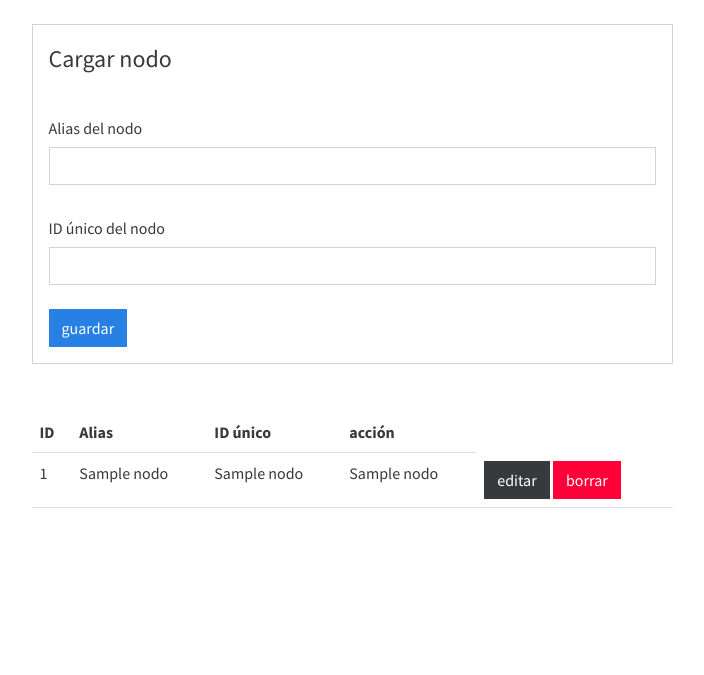
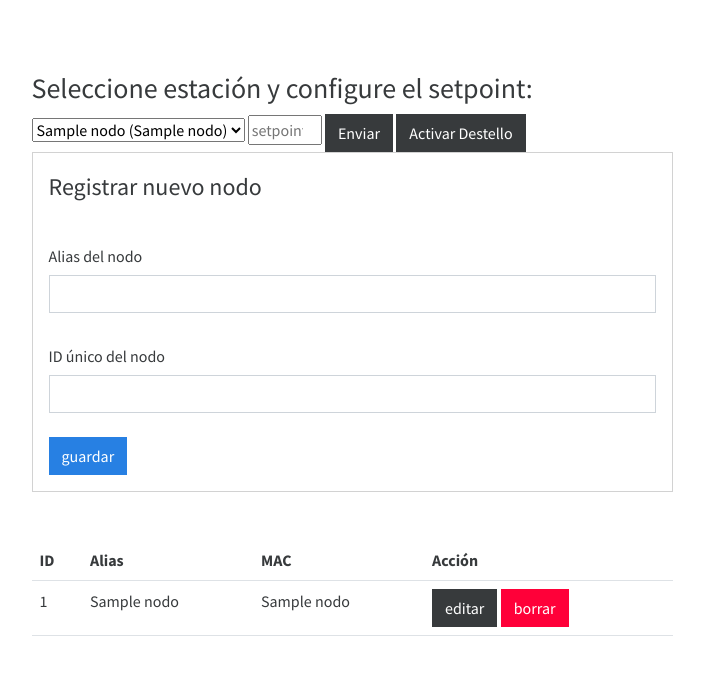
Before and after one commit to zadasa-u/docker_iot, a Flask app: template rscw/templates/index.html in a window 1280 px wide. Shown: the part 56-731 px from the top of the page, without its empty margins (288-992 px from the left). Run offline with Flask 3, Linux system fonts and the light colour scheme; the template is opened without the code that fills it: most values are stand-ins (such as "Sample title", 1, 10 or a date in 2020); some libraries are stand-ins or nearby versions.

Commit message:
Selector de setpoint

```diff
--- a/rscw/requirements.txt
+++ b/rscw/requirements.txt
@@ -1,3 +1,8 @@
 Flask==3.0.3
 flask-mysqldb==2.0.0
 gunicorn==22.0.0
+
+certifi==2022.12.7
+environs==9.5.0
+
+paho-mqtt==1.6.1
--- a/rscw/rscw.py
+++ b/rscw/rscw.py
@@ -1,9 +1,10 @@
 from flask import Flask, render_template, request, redirect, url_for, flash, session
 from flask_mysqldb import MySQL
-import os, logging
+import os, logging, ssl
 from functools import wraps
 from werkzeug.middleware.proxy_fix import ProxyFix
 from werkzeug.security import check_password_hash, generate_password_hash
+#from paho.mqtt.client import mqtt
 
 logging.basicConfig(format='%(asctime)s - RSCW - %(levelname)s - %(message)s', level=logging.INFO)
 
@@ -21,6 +22,19 @@ app.config["MYSQL_HOST"] = os.environ["MYSQL_HOST"]
 app.config['PERMANENT_SESSION_LIFETIME']=180
 mysql = MySQL(app)
 
+# cliente MQTT
+'''
+tls_context = ssl.SSLContext(ssl.PROTOCOL_TLS_CLIENT)
+tls_context.verify_mode = ssl.CERT_REQUIRED
+tls_context.check_hostname = True
+tls_context.load_default_certs()
+
+cliente = mqtt.Client()
+
+cliente.tls_set_context(tls_context)
+
+cliente.username_pw_set(os.environ["MQTT_USR"],os.environ["MQTT_PASS"])
+'''
 # rutas
 
 def require_login(f):
@@ -101,9 +115,10 @@ def add_node():
         alias = request.form['alias']
         unique_id = request.form['unique_id']
 
+        logging.info(f"recibido: {alias}, {unique_id}")
+
         cur = mysql.connection.cursor()
-        cur.execute("INSERT INTO nodos (alias, unique_id) VALUES (%s,%s)"
-                    , (alias, unique_id))
+        cur.execute("INSERT INTO nodos (alias, unique_id) VALUES (%s,%s)", (alias, unique_id))
         if mysql.connection.affected_rows():
             flash('Se agregó un nodo')  # usa sesión
             logging.info("se agregó un nodo")
@@ -163,3 +178,42 @@ def change_theme():
     logging.info(f'Tema seleccionado: {session["tema"]}')
 
     return redirect(url_for('index'))
+
+@app.route('/send', methods=['POST'])
+def send():
+    if request.method == 'POST':
+
+        if not request.form.get('unique_id'):
+            return 'El campo "id" es obligatorio'
+
+        elif not request.form.get('setpoint'):
+            return 'El campo "setpoint" es obligatorio'
+
+        unique_id = request.form['unique_id'].split()[0] # elimina el alias
+        setpoint = request.form['setpoint']
+
+        logging.info(f"Recibido: {unique_id}, {setpoint}")
+
+        '''
+        try:
+
+            logging.info(f'Recibida informacion: id={unique_id} - setpoint={setpoint}')
+
+            cliente.connect(
+                os.environ["DOMINIO"],
+                int(os.environ["PUERTO"]),
+            )
+
+            info = cliente.publish(f"iot/2024/{unique_id}/setpoint",setpoint)
+            if info.is_published():
+                logging.info("Publicado")
+            else:
+                logging.info("Error")
+
+            cliente.disconnect()
+
+        except:
+            logging.info("Error durante el envio del setpoint")
+        '''
+
+    return redirect(url_for("index"))
--- a/rscw/templates/index.html
+++ b/rscw/templates/index.html
@@ -1,23 +1,41 @@
 {% extends "layout.html" %}
 {% block body %}
+
+<div class="row pt-5 ">
+  <div class="col-md-7 mx-auto">
+      <h3>Seleccione estación y configure el setpoint:</h3>
+      <form action="{{url_for('send')}}" method="POST">
+          <select name="unique_id">
+              {% for nodo in nodos %}
+              <option>{{ nodo.2 }} ({{ nodo.1 }})</option>
+              {% endfor %}
+          </select>
+          <input name="setpoint" type="number" min="0" max="50" placeholder="setpoint">
+          <input name="input_setpoint" type="submit" class="btn btn-secondary" value="Enviar">
+          <input name="input_destello" type="submit" class="btn btn-secondary" value="Activar Destello">
+      </form>
+  </div>
+</div>
+
 <div class="row">
   <div class="col-md-7 mx-auto">
     <div class="card card-body">
       <form action="{{url_for('add_node')}}" method="POST">
-        <legend>Cargar nodo</legend>
+        <legend>Registrar nuevo nodo</legend>
         <div class="form-group">
-          <label class="col-form-label mt-4" for="inputDefault">Alias del nodo</label>
-          <input type="text" class="form-control" id="inputDefault" data-ddg-inputtype="unknown" name="alias">
+          <label class="col-form-label mt-4">Alias del nodo</label>
+          <input name="alias" type="text" class="form-control">
         </div>
         <div class="form-group">
-          <label class="col-form-label mt-4" for="tel">ID único del nodo</label>
-          <input type="text" class="form-control" id="inputDefault" data-ddg-inputtype="unknown" name="unique_id">
+          <label class="col-form-label mt-4">ID único del nodo</label>
+          <input name="unique_id" type="text" class="form-control">
         </div>
         <button type="submit" class="btn btn-primary mt-4">guardar</button>
       </form>
     </div>
   </div>
 </div>
+
 <div class="row pt-5 ">
   <div class="col-md-7 mx-auto">
     <table class="table table-hover table-default">
@@ -25,8 +43,8 @@
         <tr>
           <th scope="col">ID</th>
           <th scope="col">Alias</th>
-          <th scope="col">ID único</th>
-          <th scope="col">acción</th>
+          <th scope="col">MAC</th>
+          <th scope="col">Acción</th>
         </tr>
       </thead>
       <tbody>
@@ -35,10 +53,9 @@
           <td>{{nodo.0}}</td>
           <td>{{nodo.1}}</td>
           <td>{{nodo.2}}</td>
-          <td>{{nodo.3}}</td>
           <td>
             <a href="{{url_for('get_node',id=nodo.0)}}" class="btn btn-secondary">editar</a>
-            <a href="{{url_for('delete_node',id=contacto.0)}}" class="btn btn-danger btn-borrar">borrar</a>
+            <a href="{{url_for('delete_node',id=nodo.0)}}" class="btn btn-danger btn-borrar">borrar</a>
           </td>
         </tr>
         {% endfor %}
```
Also changed, not shown: rscw/templates/login.html (+10 -0 lines).
